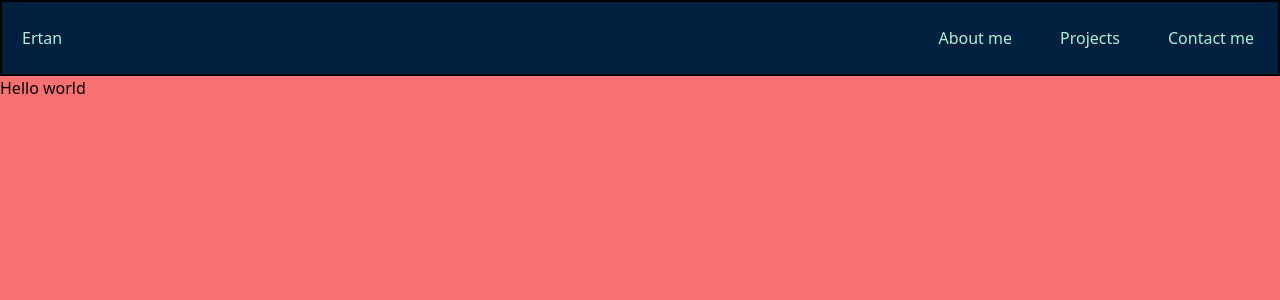
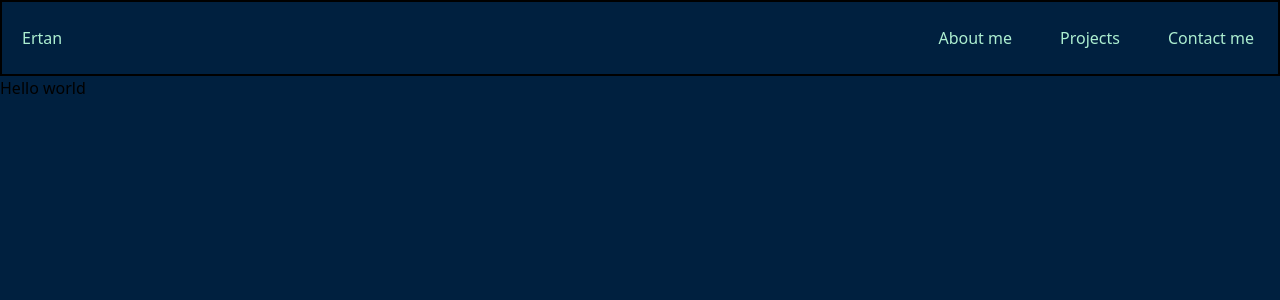
Before and after one commit to highpriesst/portfolio, a React (Vite) app: page / in a window 1280 px wide. Shown: the top 300 px of the page. Built offline with nearby package versions, Linux system fonts and the light colour scheme.

Commit message:
changed bg

```diff
--- a/src/App.tsx
+++ b/src/App.tsx
@@ -2,7 +2,7 @@ import Navbar from "./sections/Navbar";
 
 function App() {
   return (
-    <div className="h-screen bg-red-400">
+    <div className="h-screen bg-[#00203FFF]">
       <div>
         <Navbar />
       </div>
```
